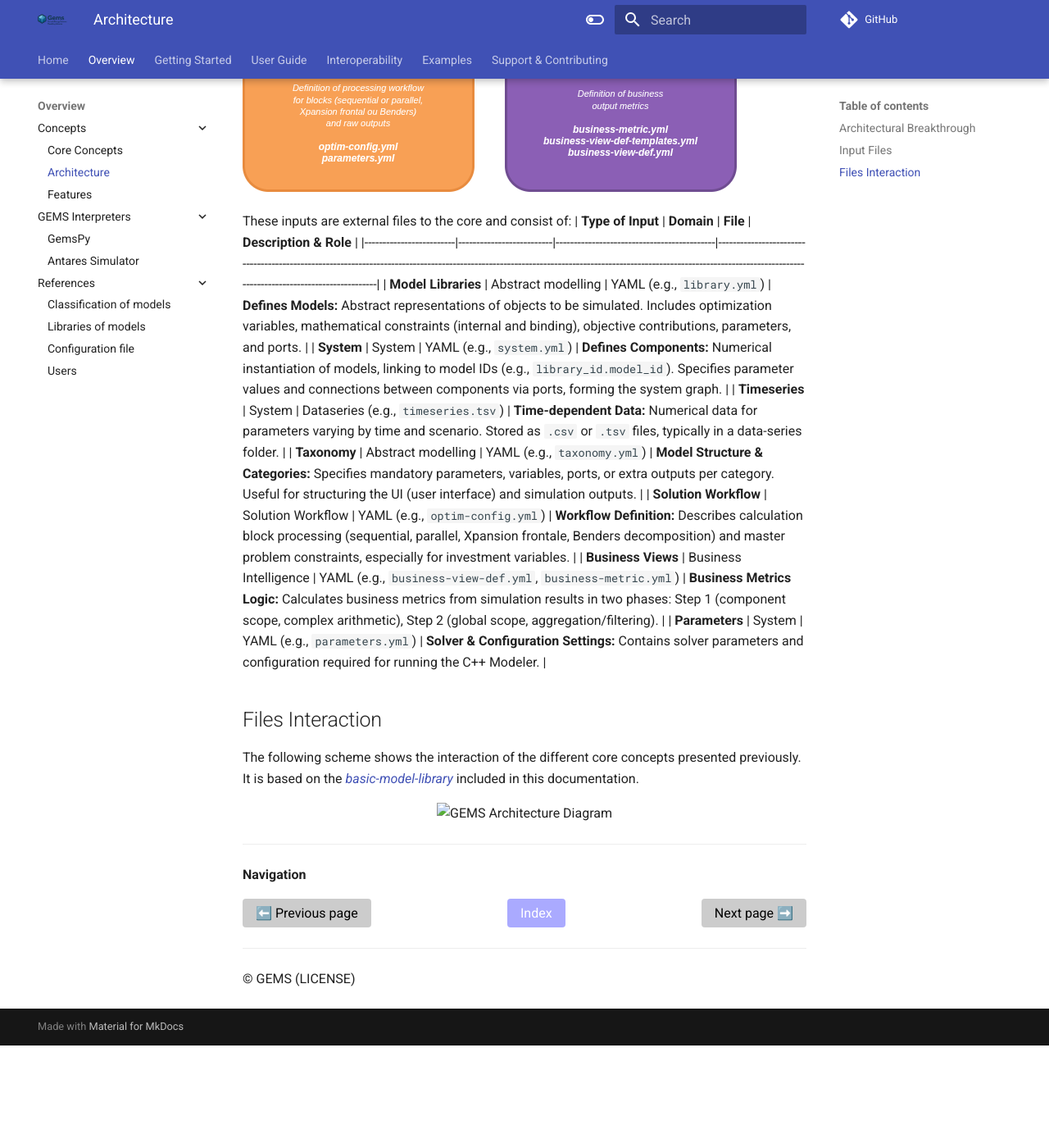
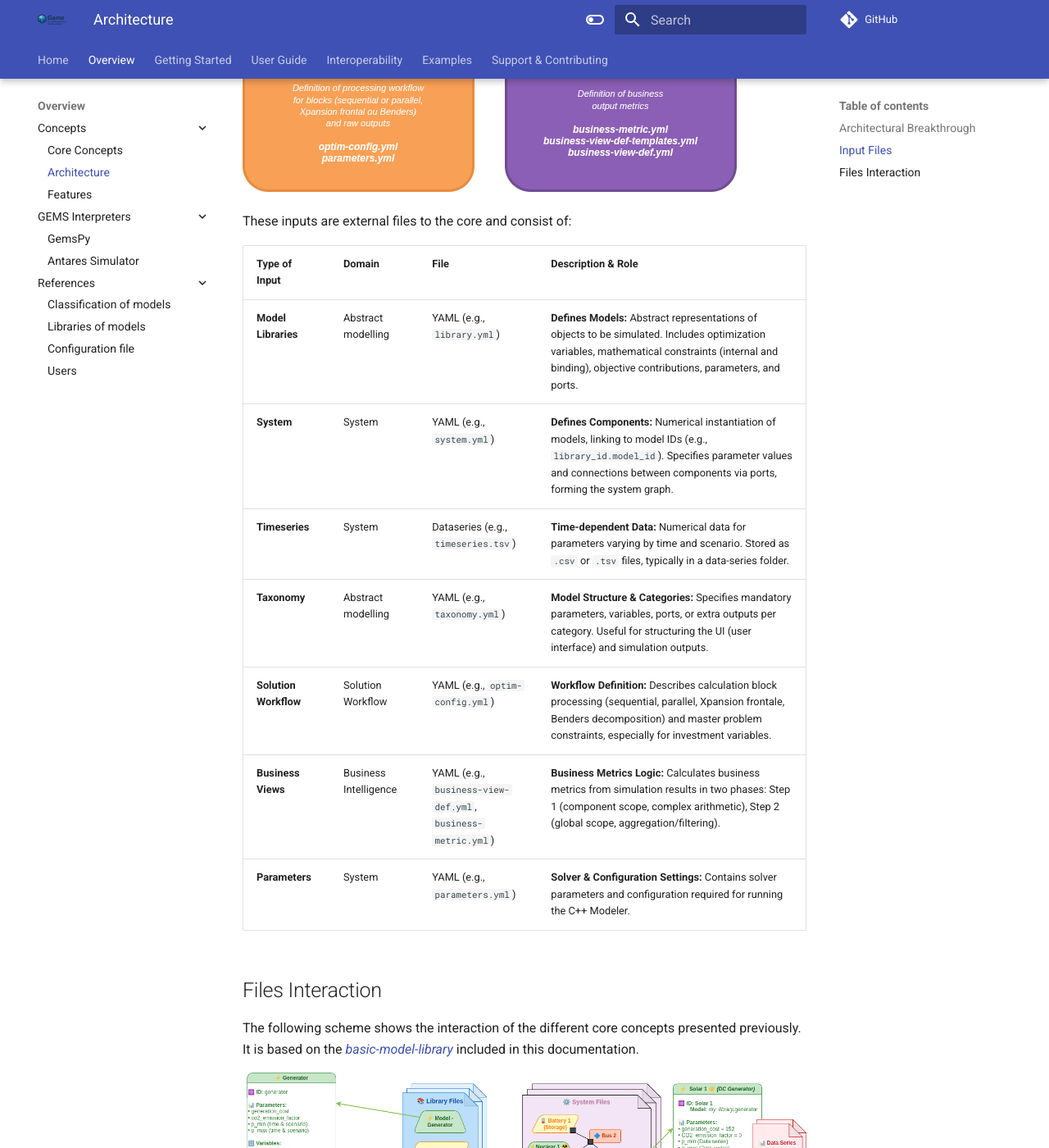
Before and after one commit to AntaresSimulatorTeam/GEMS, an MkDocs documentation site: the page built from doc/1_Overview/Concepts/2_architecture.md, in a window 1280 px wide and 1400 px high, scrolled down 1561 px. Shown: the whole window at 82% size. Built offline with MkDocs 1.6.1 and Material for MkDocs 9.7.7, drawn with Linux system fonts in a browser that asks for light colours; comment, search, counter and statistics services are not loaded; before the commit the page ends 2836 px from its top, so only the background shows below that; some of the changed text lies outside the part shown.

Commit message:
fix local site display

```diff
--- a/doc/1_Overview/Concepts/2_architecture.md
+++ b/doc/1_Overview/Concepts/2_architecture.md
@@ -12,7 +12,7 @@
 ## Architectural Breakthrough
 
 
-This architecture represents a fundamental change from classical OOME architectures (Object-Oriented modelling Environment), where mathematical models are typically hard-coded in the software itself.
+This architecture represents a fundamental change from classical OOME architectures (Object-Oriented Modelling Environment), where mathematical models are typically hard-coded in the software itself.
 
 <div style="text-align: center;">
   <img src="../../../assets/3_Scheme_Classical_GEMS_OOME.png" alt="Architecture Breakthrough of GEMS comparing to Classical OOME" />
@@ -32,11 +32,12 @@ The GEMS architecture enforces a structured approach, separating modelling logic
 ![Definition_Domains](../../assets/domains.png)
 
 These inputs are external files to the core and consist of:
-| **Type of Input**        | **Domain**               | **File**                                   | **Description & Role**                                                                                                                                                                                                 |
-|-------------------------|--------------------------|--------------------------------------------|------------------------------------------------------------------------------------------------------------------------------------------------------------------------------------------------------------------------|
-| **Model Libraries**      | Abstract modelling        | YAML (e.g., `library.yml`)                 | **Defines Models:** Abstract representations of objects to be simulated. Includes optimization variables, mathematical constraints (internal and binding), objective contributions, parameters, and ports.              |
-| **System**               | System                   | YAML (e.g., `system.yml`)                  | **Defines Components:** Numerical instantiation of models, linking to model IDs (e.g., `library_id.model_id`). Specifies parameter values and connections between components via ports, forming the system graph.        |
-| **Timeseries**           | System                   | Dataseries (e.g., `timeseries.tsv`)        | **Time-dependent Data:** Numerical data for parameters varying by time and scenario. Stored as `.csv` or `.tsv` files, typically in a data-series folder.                                                               |
+
+| **Type of Input**   | **Domain**  | **File**        | **Description & Role**  |
+|---------------------|-------------|-----------------|-------------------------|
+| **Model Libraries** | Abstract modelling | YAML (e.g., `library.yml`)  | **Defines Models:** Abstract representations of objects to be simulated. Includes optimization variables, mathematical constraints (internal and binding), objective contributions, parameters, and ports.  |
+| **System**  | System  | YAML (e.g., `system.yml`) | **Defines Components:** Numerical instantiation of models, linking to model IDs (e.g., `library_id.model_id`). Specifies parameter values and connections between components via ports, forming the system graph. |
+| **Timeseries**  | System  | Dataseries (e.g., `timeseries.tsv`)  | **Time-dependent Data:** Numerical data for parameters varying by time and scenario. Stored as `.csv` or `.tsv` files, typically in a data-series folder.  |
 | **Taxonomy**             | Abstract modelling        | YAML (e.g., `taxonomy.yml`)                | **Model Structure & Categories:** Specifies mandatory parameters, variables, ports, or extra outputs per category. Useful for structuring the UI (user interface) and simulation outputs.                             |
 | **Solution Workflow**    | Solution Workflow        | YAML (e.g., `optim-config.yml`)            | **Workflow Definition:** Describes calculation block processing (sequential, parallel, Xpansion frontale, Benders decomposition) and master problem constraints, especially for investment variables.                   |
 | **Business Views**       | Business Intelligence    | YAML (e.g., `business-view-def.yml`, `business-metric.yml`) | **Business Metrics Logic:** Calculates business metrics from simulation results in two phases: Step 1 (component scope, complex arithmetic), Step 2 (global scope, aggregation/filtering).                             |
@@ -50,7 +51,7 @@ These inputs are external files to the core and consist of:
 The following scheme shows the interaction of the different core concepts presented previously. It is based on the [*basic-model-library*](../../../libraries/basic_models_library.yml) included in this documentation.
 
 <p align="center">
-    <img src="../../assets/6_GEMS_architecture.png" alt="GEMS Architecture Diagram">
+    <img src="../../../assets/6_GEMS_architecture.png" alt="GEMS Architecture Diagram">
 </p>
 
 ---
```
